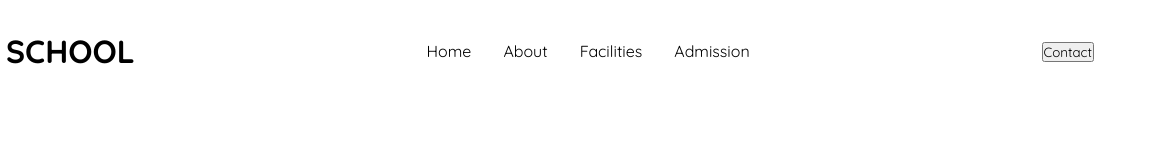
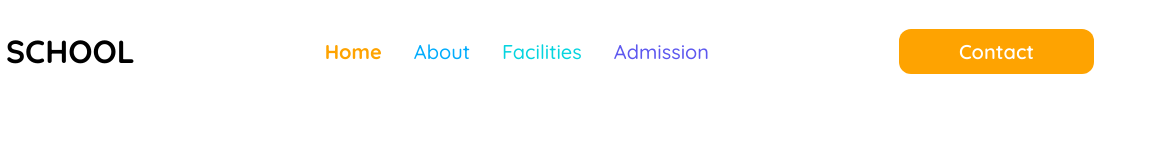
Before and after one commit to Jobaer-Islam/Kids-School-A2, a plain HTML site: page index.html in a window 1280 px wide. Shown: the full height of the page, 126-1280 px from the left. Drawn offline with Linux system fonts and the light colour scheme.

Commit message:
readded navbar with exact requrement

```diff
--- a/styles/style.css
+++ b/styles/style.css
@@ -11,6 +11,9 @@ body{
     width: 1160px;
     margin: 0 auto;
 }
+
+/* navbar styles */
+
 .navbar{
     display: flex;
     justify-content: space-between;
@@ -30,7 +33,30 @@ body{
 .nav-content{
     display: flex;
     gap: 32px;
+    font-size: 20px;
+}
+.nav-content-1{
+    color: #FEA301;
+    font-weight: bold;
+}
+.nav-content-2, .nav-content-3, .nav-content-4{
+    font-weight: 500;
+}
+.nav-content-2{
+    color: #01ACFD;
+}
+.nav-content-3{
+    color:#05D4DF;
+}
+.nav-content-4{
+    color: #5D58EF;
 }
 .contact-btn{
-
+    background-color:#FEA301 ;
+    border-radius: 12px;
+    color: white;
+    padding: 10px 60px;
+    font-weight: 600;
+    font-size: 20px;
+    border: none;
 }
```
